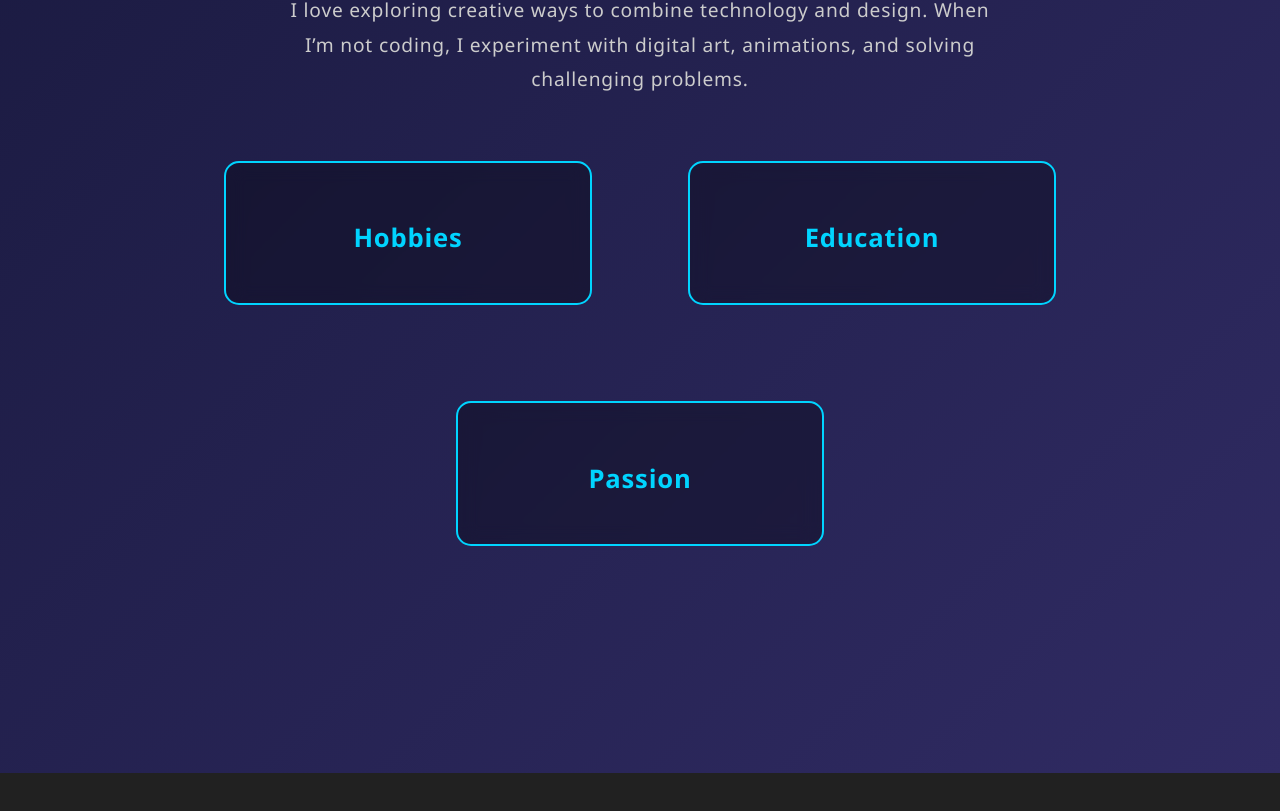
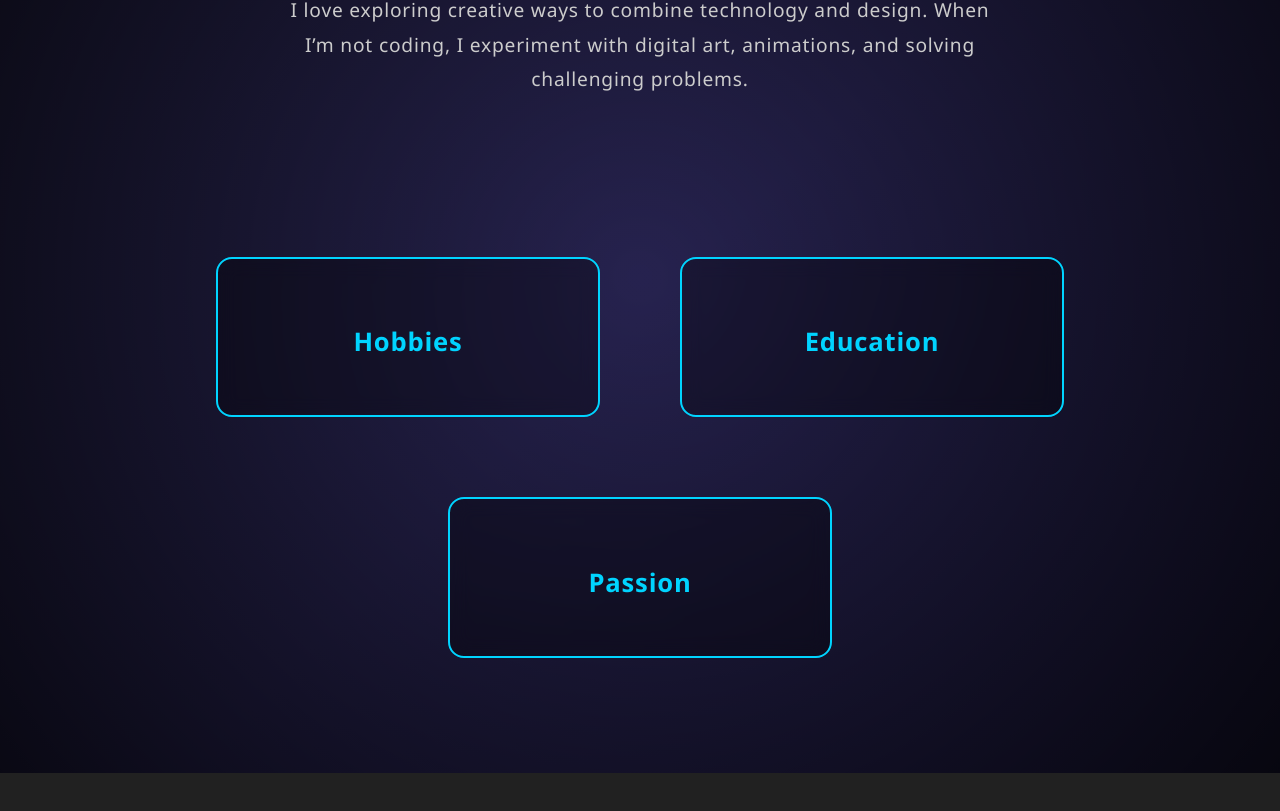
Before and after one commit to Freiderich/Portfolio, a React (Vite) app: page / in a window 1280 px wide. Shown: the part 1083-1894 px from the top of the page. Built offline with nearby package versions, Linux system fonts and the light colour scheme.

Commit message:
Fixed About

```diff
--- a/src/components/About.jsx
+++ b/src/components/About.jsx
@@ -37,7 +37,10 @@ function About() {
     {activeBox === "hobbies" && (
       <div className="overlay-content hobbies-content">
         <h2>Hobbies</h2>
-        <p>Here’s my digital art, animations, and games.</p>
+        <p>As a digital artist, I create illustrations using my XP-Pen tablet
+            in Krita, explore 3D modeling and animation in Blender,
+            and unwind by playing games on Steam — blending creativity
+            and fun in everything I do.</p>
         <div className="hobbies-gallery">
             <img src={hobbyImage} alt="Digital art" className="hobby-image" />
         </div>
--- a/src/styles/About.css
+++ b/src/styles/About.css
@@ -4,12 +4,23 @@
 .about-section {
   padding: 6rem 2rem;
   text-align: center;
-  background: linear-gradient(135deg, #1a1a40, #302b63);
+  background: radial-gradient(circle at center, rgba(0,0,0,0.2) 0%, rgba(0,0,0,0.8) 100%),
+              linear-gradient(-45deg, #0f0c29, #302b63, #24243e, #1a1a40);
+  background-size: 100%, 400% 400%;
+  background-blend-mode: overlay;
   color: #fff;
   min-height: 100vh;
   position: relative;
   font-family: 'Segoe UI', sans-serif;
+  animation: gradientShift 12s ease infinite;
 }
+
+@keyframes gradientShift {
+  0% { background-position: 0% 50%; }
+  50% { background-position: 100% 50%; }
+  100% { background-position: 0% 50%; }
+}
+
 
 .about-title {
   font-size: 3rem;
@@ -35,8 +46,9 @@
 .about-boxes {
   display: flex;
   justify-content: center;
+  margin-top: 10rem;
   align-items: stretch;
-  gap: 6rem;
+  gap: 5rem;
   flex-wrap: wrap;
 }
 
@@ -45,8 +57,8 @@
   max-width: 300px;
   background: rgba(0, 0, 0, 0.3);
   border: 2px solid #00d4ff;
-  padding: 2rem;
-  border-radius: 15px;
+  padding: 2.5rem;
+  border-radius: 1rem;
   cursor: pointer;
   transition: transform 0.3s ease, box-shadow 0.3s ease, border-color 0.3s ease;
   backdrop-filter: blur(10px);
@@ -78,16 +90,18 @@
   left: 0;
   width: 100%;
   height: 100%;
-  background: rgba(10, 10, 30, 0.97);
-  z-index: 2000;
+  background: rgba(10, 10, 30, 0.95);
+  z-index: 1000;
   display: flex;
+  flex-direction: column;
   align-items: center;
-  justify-content: center;
-  flex-direction: column;
-  padding: 2rem;
+  justify-content: flex-start; /* move content toward the top */
+  padding-top: 5rem; /* control how far from the top it sits */
+  padding: 1rem;
   overflow-y: auto;
   animation: fadeIn 0.4s ease forwards;
 }
+
 
 /* Content inside overlay */
 .overlay-content {
```
